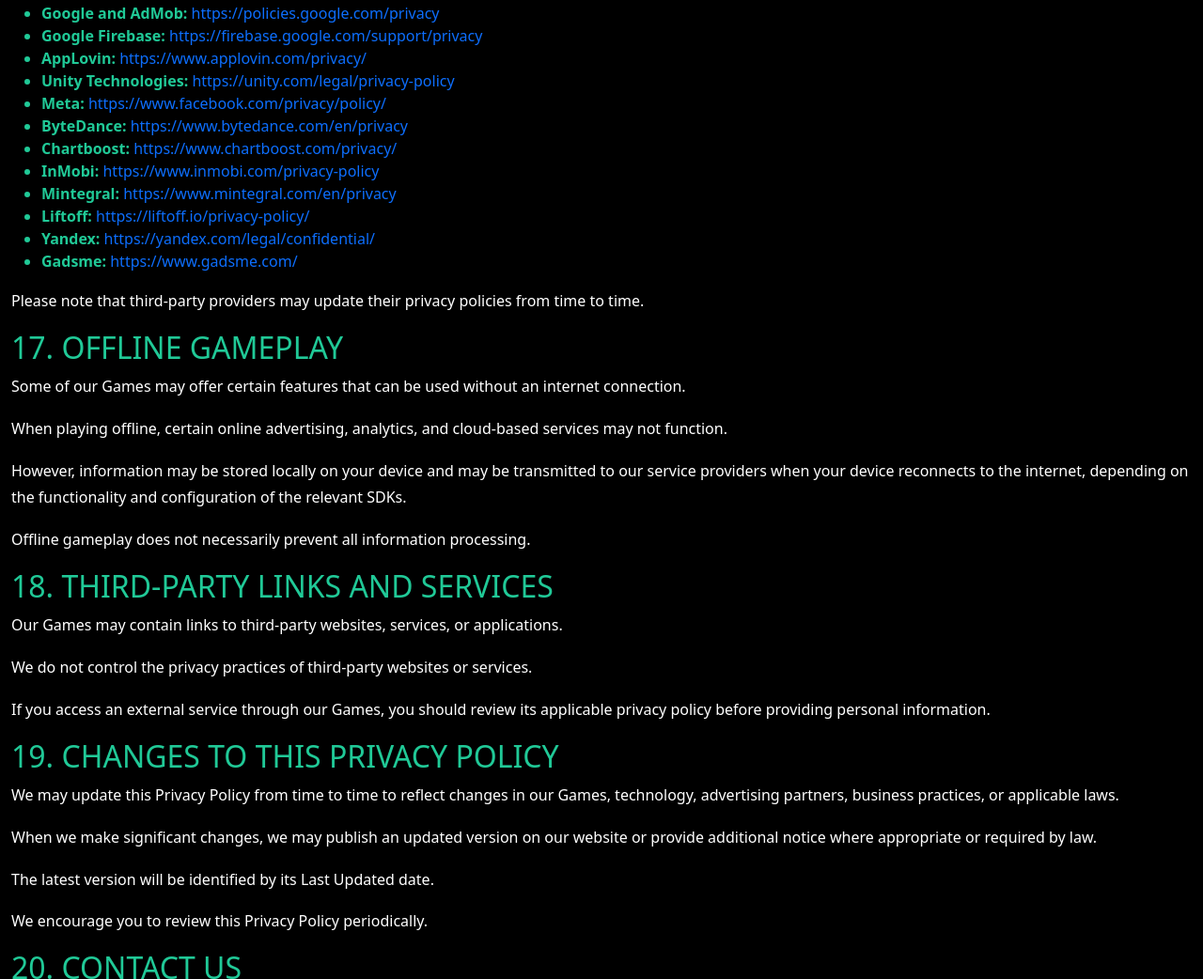
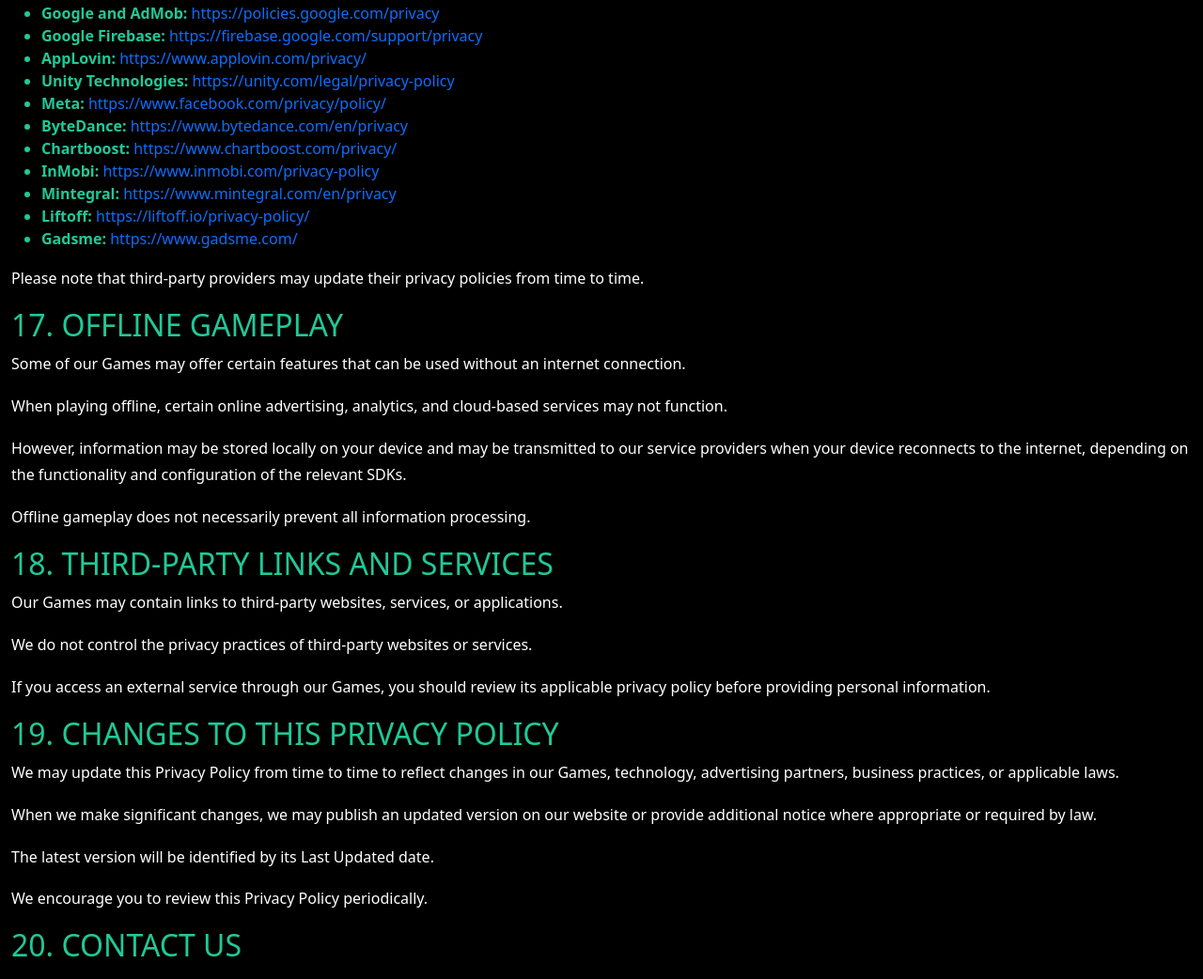
Before and after one commit to MonsterGamesProductions/MonsterGames, a plain HTML site: page PrivacyPolicy.html in a window 1280 px wide. Shown: the part 10454-11496 px from the top of the page at 94% size. Drawn offline with Linux system fonts and the light colour scheme.

Commit message:
Update PrivacyPolicy.html

```diff
--- a/PrivacyPolicy.html
+++ b/PrivacyPolicy.html
@@ -436,7 +436,6 @@
                     <li><strong>InMobi:</strong> <a href="https://www.inmobi.com/privacy-policy" target="_blank" rel="noopener noreferrer">https://www.inmobi.com/privacy-policy</a></li>
                     <li><strong>Mintegral:</strong> <a href="https://www.mintegral.com/en/privacy" target="_blank" rel="noopener noreferrer">https://www.mintegral.com/en/privacy</a></li>
                     <li><strong>Liftoff:</strong> <a href="https://liftoff.io/privacy-policy/" target="_blank" rel="noopener noreferrer">https://liftoff.io/privacy-policy/</a></li>
-                    <li><strong>Yandex:</strong> <a href="https://yandex.com/legal/confidential/" target="_blank" rel="noopener noreferrer">https://yandex.com/legal/confidential/</a></li>
                     <li><strong>Gadsme:</strong> <a href="https://www.gadsme.com/" target="_blank" rel="noopener noreferrer">https://www.gadsme.com/</a></li>
                 </ul>
                 <p>Please note that third-party providers may update their privacy policies from time to time.</p>
```
